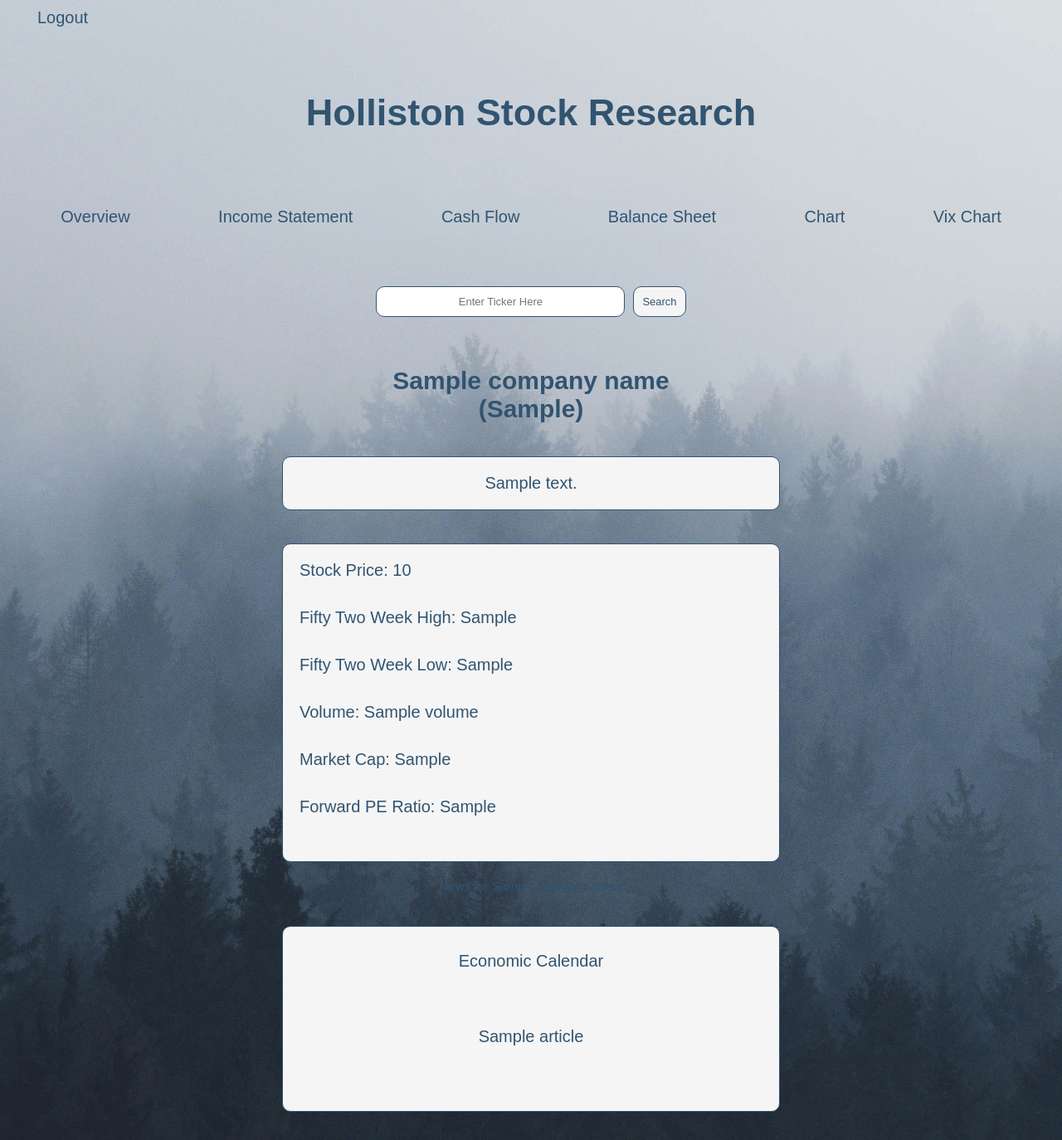
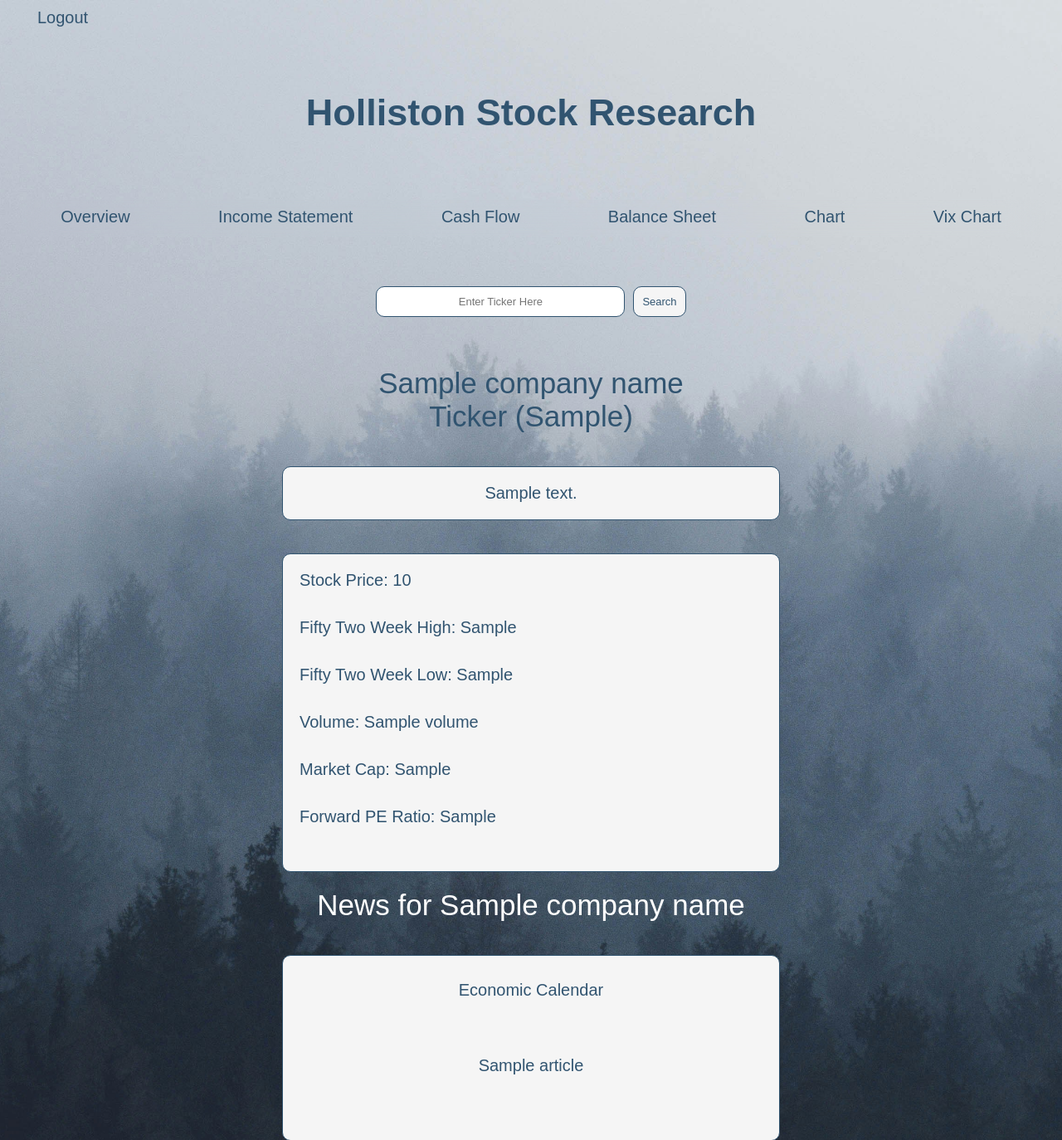
Before and after one commit to DavidG626/Portfolio-Project-1, a Flask app: template templates/overview.html in a window 1280 px wide. Shown: the top 1374 px of the page at 83% size. Run offline with Flask 3, Linux system fonts and the light colour scheme; the template is opened without the code that fills it: most values are stand-ins (such as "Sample title", 1, 10 or a date in 2020).

Commit message:
css updates

```diff
--- a/static/styles.css
+++ b/static/styles.css
@@ -35,7 +35,6 @@ body.image {
   top: 0;
   border-radius: 15px;
   align-items: center;
-
   font-size: 20px;
   margin-top: 10px;
   margin-bottom: 35px;
@@ -199,14 +198,14 @@ body.image {
 .text-box {
   padding-top: 35px;
   color: #315470;
-  font-size: 15px;
+  font-size: 35px;
   width: 100%;
   align-items: center;
   text-align: center;
 }
 .text-box-news {
-  color: #315470;
-  font-size: 15px;
+  color: white;
+  font-size: 35px;
   width: 100%;
   align-items: center;
   text-align: center;
--- a/templates/balancesheet.html
+++ b/templates/balancesheet.html
@@ -7,7 +7,7 @@
    <title>Holliston Capital Investments</title>
 </head>
 
-<body>
+<body class="image">
     <div class="logout-container">
         <a href="/logout" class="logout-link">Logout</a>
     </div>
--- a/templates/cashflow.html
+++ b/templates/cashflow.html
@@ -7,7 +7,7 @@
    <title>Holliston Stock Research</title>
 </head>
 
-<body>
+<body class="image">
     <div class="logout-container">
         <a href="/logout" class="logout-link">Logout</a>
     </div>
--- a/templates/charts.html
+++ b/templates/charts.html
@@ -7,7 +7,7 @@
    <title>Charts</title>
 </head>
 
-<body>
+<body class="image">
     <div class="logout-container">
         <a href="/logout" class="logout-link">Logout</a>
     </div>
--- a/templates/income_statement.html
+++ b/templates/income_statement.html
@@ -8,7 +8,7 @@
     <title>Holliston Stock Research</title>
 </head>
 
-<body>
+<body class="image">
     <div class="logout-container">
         <a href="/logout" class="logout-link">Logout</a>
     </div>
--- a/templates/overview.html
+++ b/templates/overview.html
@@ -48,8 +48,8 @@
 
 <!-- company info -->
 <div class="text-box">
-    <h1>{{ company_name }}
-    <div>({{ ticker_symbol }})</div>
+    <p>{{ company_name }}</p>
+    <div>Ticker ({{ ticker_symbol }})</div>
     </h1>
 </div>
 <section class="container-1">
--- a/templates/vix_chart.html
+++ b/templates/vix_chart.html
@@ -7,7 +7,7 @@
    <title>Charts</title>
 </head>
 
-<body>
+<body class="image">
     <div class="logout-container">
         <a href="/logout" class="logout-link">Logout</a>
     </div>
```
